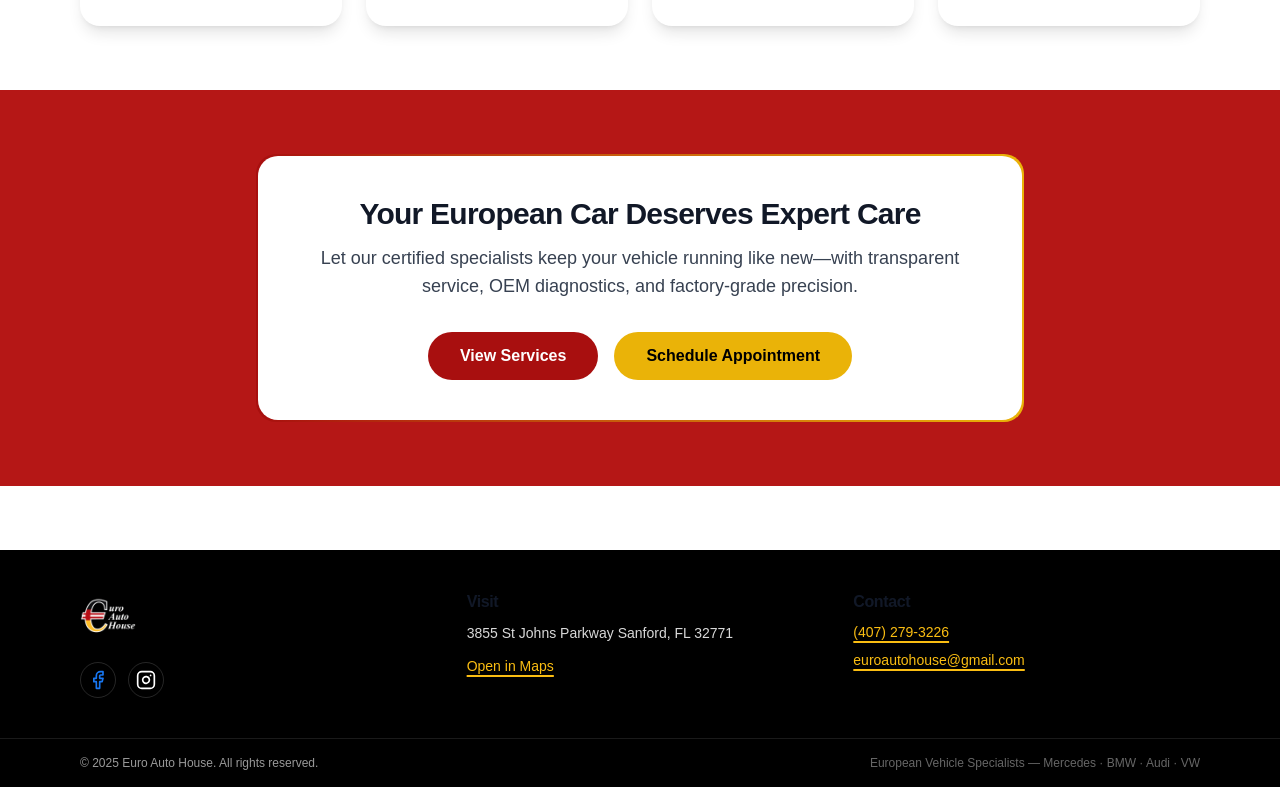
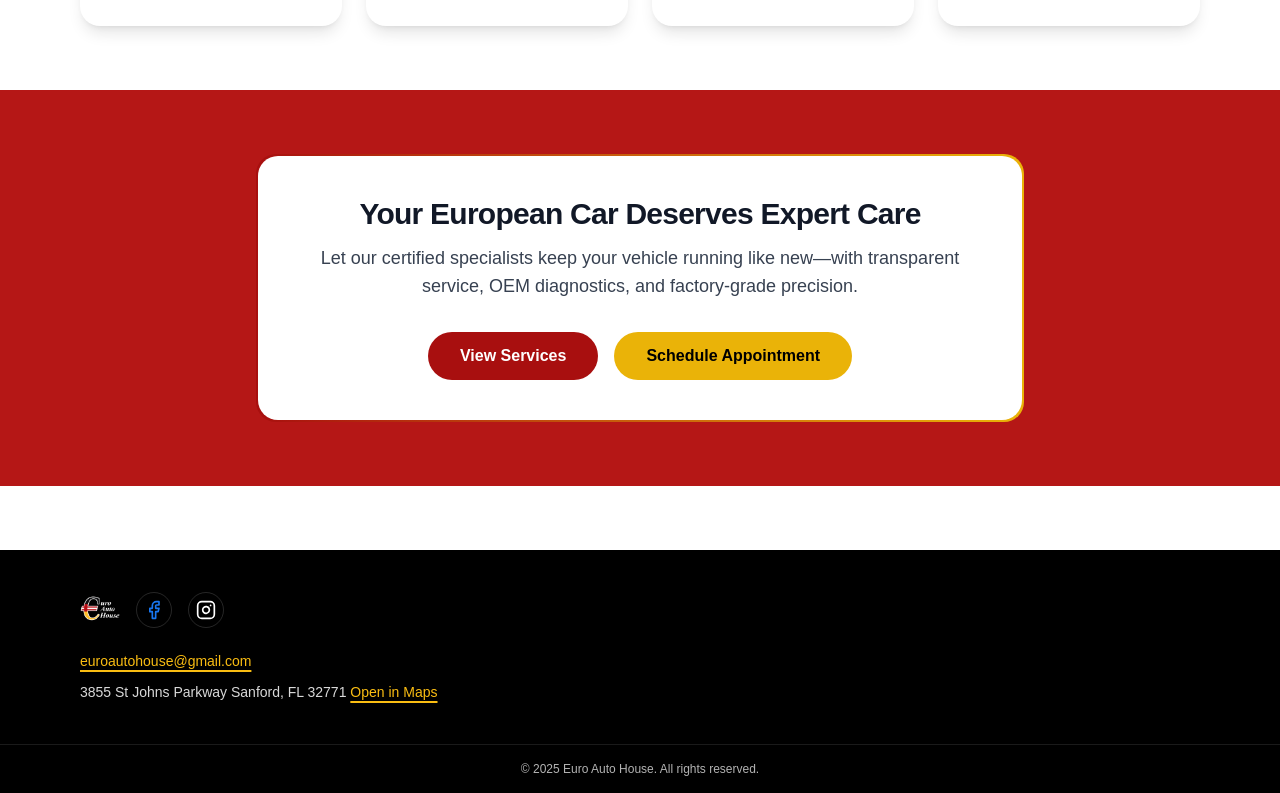
Before and after one commit to genghisjuan/euroautohouse, a Next.js app: page / in a window 1280 px wide. Shown: the part 1100-1893 px from the top of the page. Built offline with nearby package versions, Linux system fonts and the light colour scheme.

Commit message:
Update Footer.jsx

```diff
--- a/components/Footer.jsx
+++ b/components/Footer.jsx
@@ -1,25 +1,23 @@
-// components/Footer.jsx
 import Image from "next/image";
+import Link from "next/link";
 import { SITE } from "@/config/site.config";
 import { Facebook, Instagram } from "lucide-react";
 
 export default function Footer() {
   return (
     <footer role="contentinfo" className="mt-16 bg-black text-white">
-      {/* Top */}
-      <div className="container-tight py-10 grid gap-10 md:grid-cols-12 items-start">
-        {/* Brand + Social */}
-        <div className="md:col-span-4">
+      {/* Upper content */}
+      <div className="container-tight py-10">
+        {/* Row: Logo + Socials inline, left-aligned */}
+        <div className="flex items-center gap-4">
           <Image
-            src="/logo.png" // make sure /public/logo.png exists
+            src="/logo.png"
             alt={SITE.businessName}
-            width={220}
-            height={70}
-            className="h-14 w-auto object-contain"
+            width={160}
+            height={50}
+            className="h-10 w-auto object-contain"
             priority={false}
           />
-          {/* Socials */}
-          <div className="mt-4 flex items-center gap-3">
           {SITE?.social?.facebook && (
             <a
               href={SITE.social.facebook}
@@ -45,55 +43,35 @@ export default function Footer() {
             </a>
           )}
         </div>
-        </div>
 
-        {/* Visit */}
-        <div className="md:col-span-4">
-          <h3 className="text-base font-semibold tracking-tight mb-2">Visit</h3>
-          <address className="not-italic text-sm text-white/85 leading-relaxed">
-            {SITE.address}
-          </address>
-          <p className="mt-2">
-            <a
-              href={SITE.mapUrl}
-              target="_blank"
-              rel="noreferrer"
-              className="text-[var(--color-accent)] underline underline-offset-4 decoration-2 hover:opacity-90 text-sm"
-            >
-              Open in Maps
-            </a>
-          </p>
-        </div>
-
-        {/* Contact */}
-        <div className="md:col-span-4">
-          <h3 className="text-base font-semibold tracking-tight mb-2">Contact</h3>
-          <ul className="space-y-2 text-sm">
-            <li>
-              <a
-                href={`tel:${SITE.phone.replace(/[^\d]/g, "")}`}
-                className="text-[var(--color-accent)] underline underline-offset-4 decoration-2 hover:opacity-90"
-              >
-                {SITE.phone}
-              </a>
-            </li>
-            <li>
+        {/* Email on its own line, then address under it with "Open in Maps" */}
+        <div className="mt-5 space-y-2 text-sm">
+          <p>
             <a
               href={`mailto:${SITE.email}`}
               className="text-[var(--color-accent)] underline underline-offset-4 decoration-2 hover:opacity-90 break-all"
             >
               {SITE.email}
             </a>
-            </li>
-          </ul>
+          </p>
+
+          <p className="text-white/85">
+            {SITE.address}{" "}
+            <Link
+              href={SITE.mapUrl}
+              target="_blank"
+              className="text-[var(--color-accent)] underline underline-offset-4 decoration-2 hover:opacity-90"
+            >
+              Open in Maps
+            </Link>
+          </p>
         </div>
       </div>
 
-      {/* Bottom bar */}
+      {/* Bottom bar: centered copyright ONLY */}
       <div className="border-t border-white/10">
-        <div className="container-tight py-4 text-xs text-white/60 flex flex-col md:flex-row items-center justify-between gap-2">
-          <span>© {new Date().getFullYear()} {SITE.businessName}. All rights reserved.</span>
-          <span className="text-white/40">European Vehicle Specialists — Mercedes · BMW · Audi · VW</span>
+        <div className="container-tight py-4 text-center text-xs text-white/70">
+          © {new Date().getFullYear()} {SITE.businessName}. All rights reserved.
         </div>
       </div>
     </footer>
```
Lines whose indentation alone changed are shown as unchanged.
